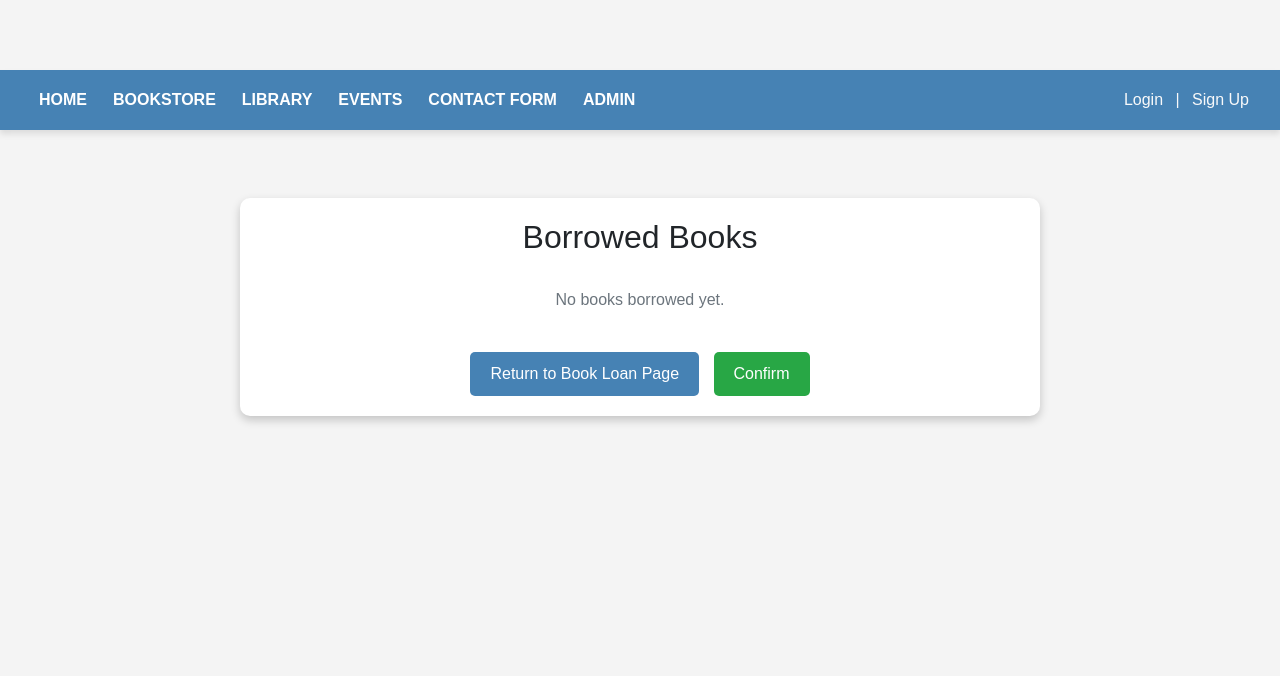
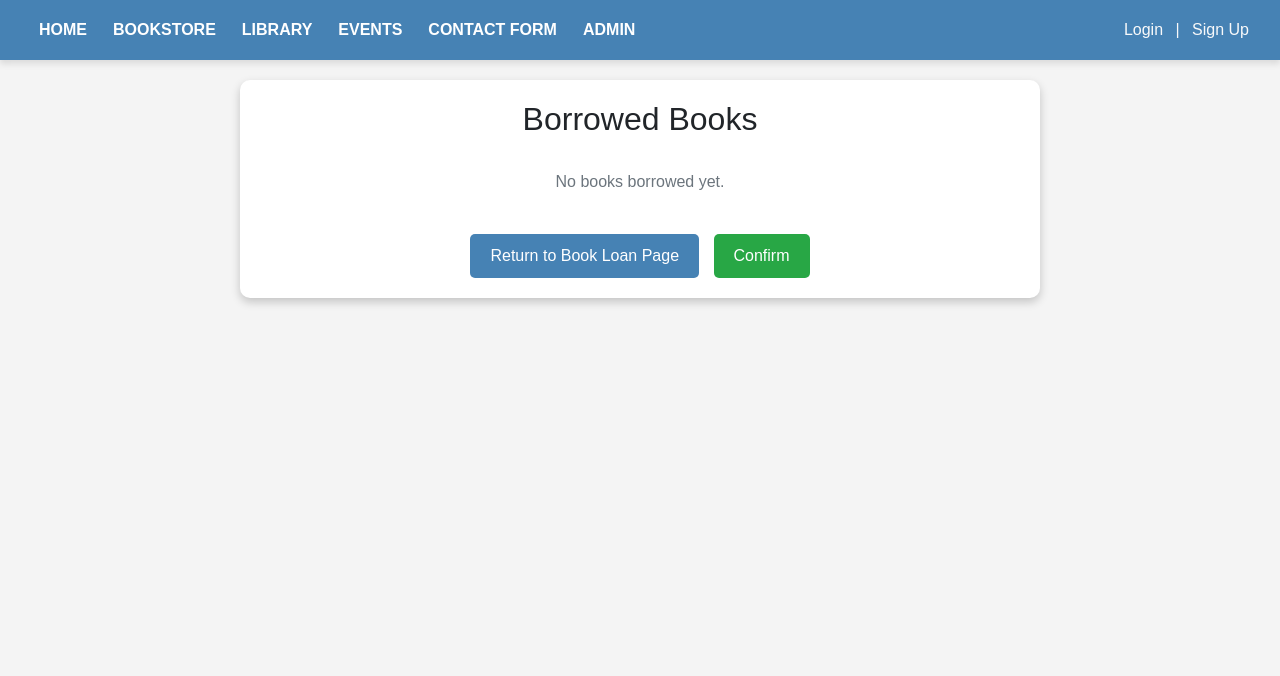
Before and after one commit to Shadtrix/Bookatti_V2, a Flask app: page /borrowed-books in a window 1280 px wide. Shown: the top 676 px of the page. Run offline with Flask 3, Linux system fonts and the light colour scheme; some libraries are stand-ins or nearby versions.

Commit message:
Fixeed Navbar

```diff
--- a/templates/borrowed-books.html
+++ b/templates/borrowed-books.html
@@ -226,9 +226,15 @@ function extendDate() {
 <script src="https://maxcdn.bootstrapcdn.com/bootstrap/4.5.2/js/bootstrap.min.js"></script>
 
 <style>
-    body {
-        background-color: #f4f4f4;
-    }
+body {
+    background-color: #f4f4f4;
+    margin: 0; /* Ensure no margin on the body */
+    padding: 0; /* Ensure no padding on the body */
+}
+
+.container.mt-5 {
+    margin-top: 0 !important; /* Override the top margin */
+}
 
     .borrowed-books-list {
         background: #fff;
```
